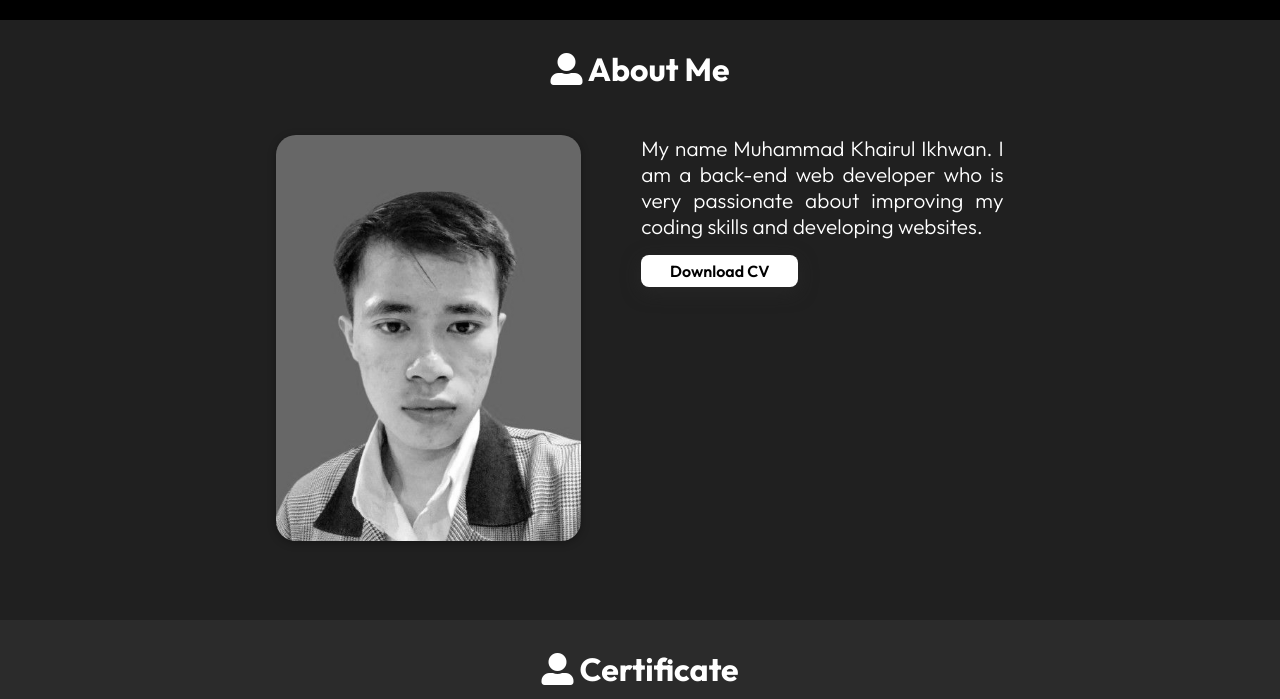
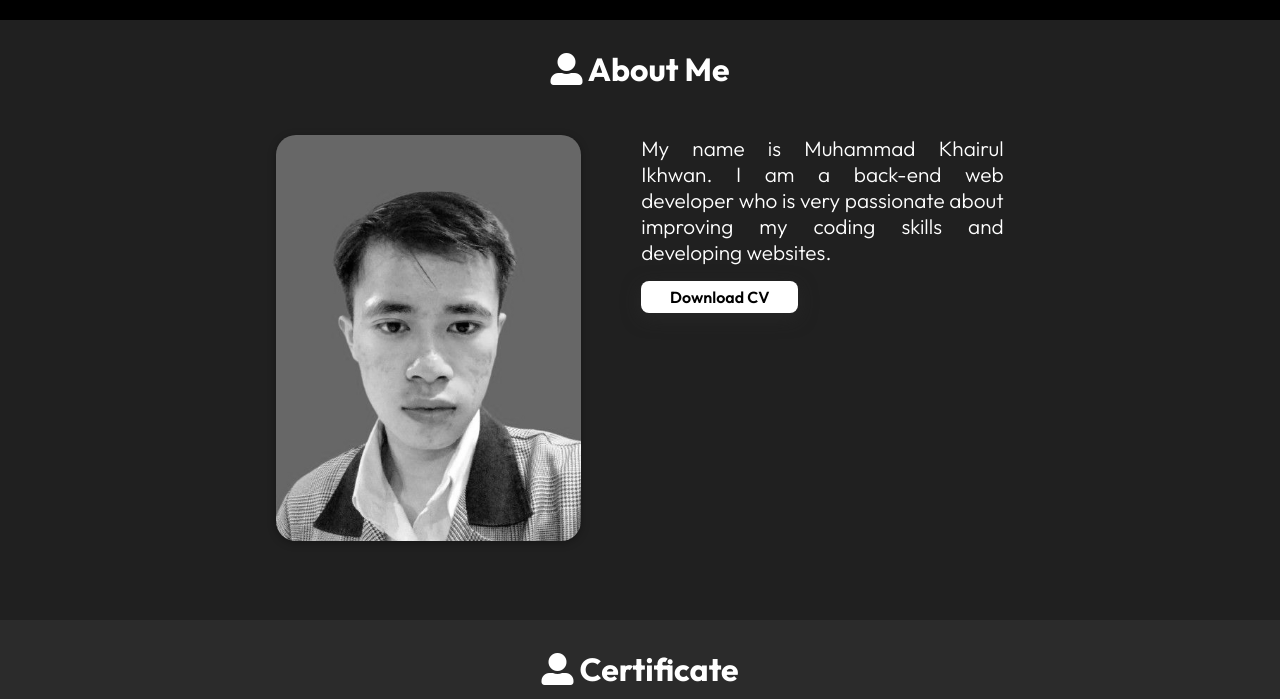
Before and after one commit to khairull7/portfolio_khai, a plain HTML site: page index.html in a window 1280 px wide. Shown: the part 780-1479 px from the top of the page. Drawn offline with nearby package versions, Linux system fonts and the light colour scheme; a script that the page names is missing.

Commit message:
portfolio khairul

```diff
--- a/index.html
+++ b/index.html
@@ -6,7 +6,9 @@
     <meta name="viewport" content="width=device-width, initial-scale=1.0" />
 
     <title>Portfolio</title>
-    <!--? font -->
+
+
+    <!--? Font Outfit -->
     <link href="https://fonts.googleapis.com/css2?family=Outfit:wght@100;200;300;500;600;700;800;900&display=swap" rel="stylesheet" />
 
     <!--? Font Awesome -->
@@ -91,7 +93,7 @@
           <img data-tilt src="/assets/img/foto/khrl1.jpeg" alt="Khairul" />
         </div>
         <div class="about-desc">
-          <p>My name Muhammad Khairul Ikhwan. I am a back-end web developer who is very passionate about improving my coding skills and developing websites.</p>
+          <p>My name is Muhammad Khairul Ikhwan. I am a back-end web developer who is very passionate about improving my coding skills and developing websites.</p>
             <!-- <a href="https://drive.google.com/uc?export=download&id=19O0ulmcy5Lcls4IL86jMdLl64SPcygxX" class="cv"> -->
             <a href="https://drive.google.com/uc?export=download&id=1BmLujFCZXYR9nrhGKWXyikeY6LpQK81x" class="cv">
               <span>Download CV</span>
```
Also changed, not shown: Project/index.html (+1 -1 lines).
